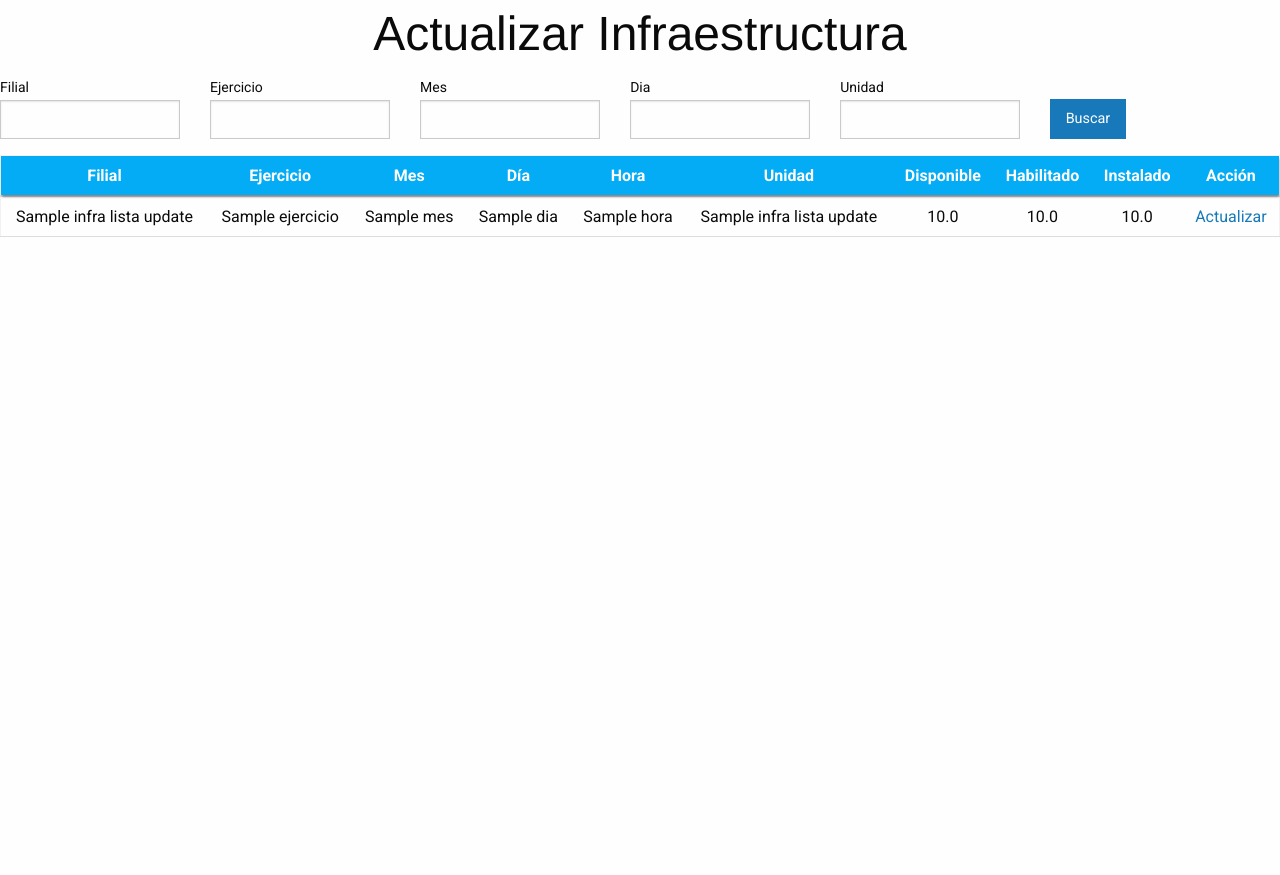
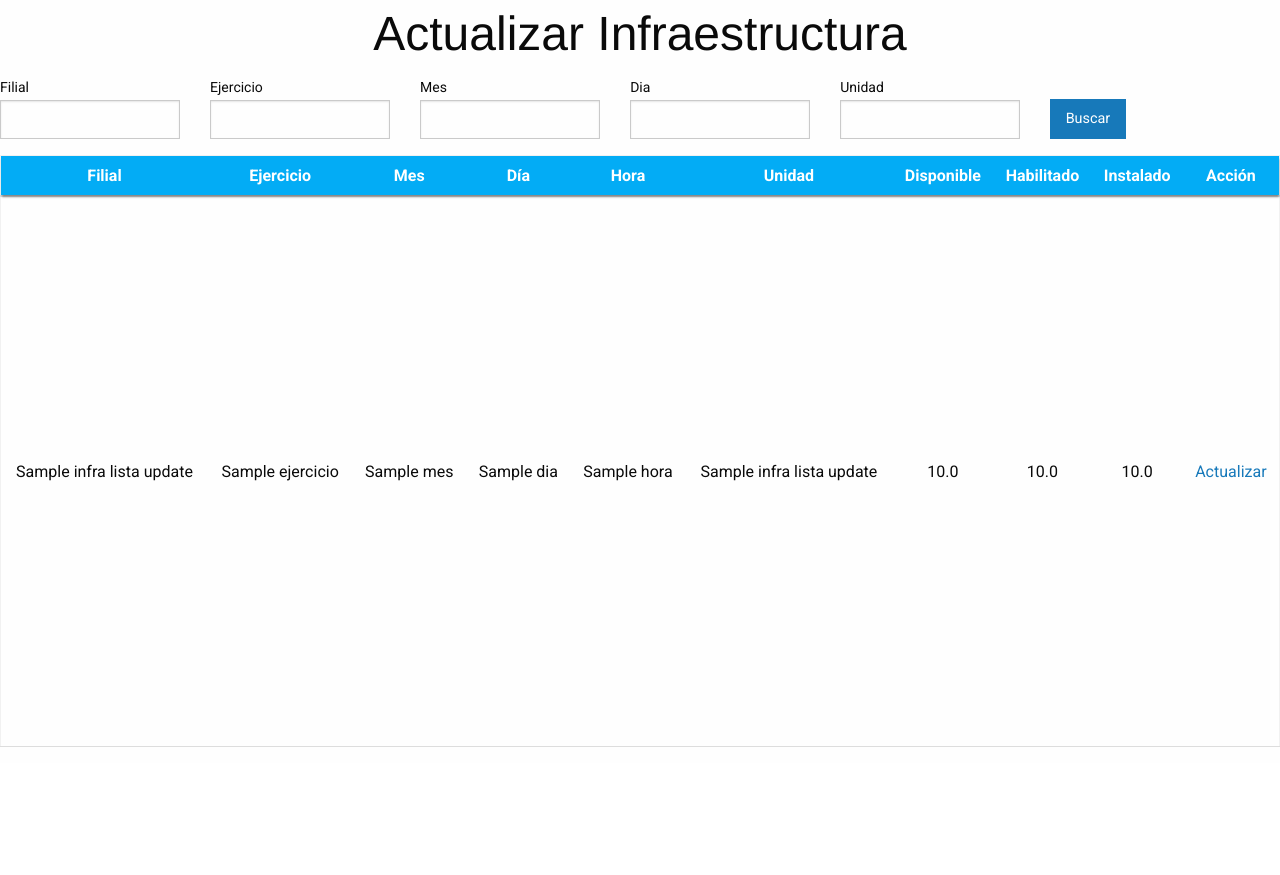
Before and after one commit to renevtvt/tesis, a Django app: template mantenedor/templates/infra/infra_lista_update.html in a window 1280 px wide. Shown: the part 91-966 px from the top of the page. After the commit the page ends 838 px from the top, so only its background shows below. Run offline with Django 5.2, Linux system fonts and the light colour scheme; the template is opened without the code that fills it: most values are stand-ins (such as "Sample title", 1, 10 or a date in 2020); form fields are guessed from the names that the template uses.

Commit message:
arreglos visuales menores

```diff
--- a/mantenedor/static/css/mystyle.css
+++ b/mantenedor/static/css/mystyle.css
@@ -5,10 +5,17 @@
     padding: 0.5em 1em 0.5em 1em;
 
 }.table-container {
-    height: 90vh; /* Ajusta la altura máxima del contenedor de la tabla según tus necesidades */
+    height: 84vh; /* Ajusta la altura máxima del contenedor de la tabla según tus necesidades */
     overflow-y: auto;
     /*position: relative;*/
     width: 100%; /* Asegura que el contenedor ocupe todo el ancho disponible */
+    display: flex;
+}.table-container-2 {
+    height: 76vh; /* Ajusta la altura máxima del contenedor de la tabla según tus necesidades */
+    overflow-y: auto;
+    /*position: relative;*/
+    width: 100%; /* Asegura que el contenedor ocupe todo el ancho disponible */
+    display: flex;
 }
 
 .fixed-header thead {
--- a/mantenedor/templates/infra/infra_lista.html
+++ b/mantenedor/templates/infra/infra_lista.html
@@ -31,7 +31,7 @@
 </div>
 
     {% if infra_vista %}
-    <div class="table-container">
+    <div class="table-container-2">
         <table class="fixed-header">
             <thead>
                 <tr>
--- a/mantenedor/templates/infra/infra_lista_update.html
+++ b/mantenedor/templates/infra/infra_lista_update.html
@@ -6,7 +6,7 @@
 {% block content %}
 <h1 class="text-center">Actualizar Infraestructura</h1>
 <div class="grid-x">
-    <form method="get" class="grid-x grid-margin-x">
+    <form method="get" class="grid-x grid-margin-x">{% csrf_token %}
         <div class="cell large-2">
             {{ form.filial.label_tag }}
             {{ form.filial }}
@@ -34,7 +34,7 @@
 </div>
 
 {% if infra_lista_update %}
-<div class="table-container">
+<div class="table-container-2">
     <table class="fixed-header">
         <thead>
             <tr>
--- a/mantenedor/templates/infra/infra_update.html
+++ b/mantenedor/templates/infra/infra_update.html
@@ -5,7 +5,7 @@
 
 {% block content %}
 <h1 class="text-center">Actualizar Infraestructura</h1>
-<form method="post" class="form">
+<form method="post" class="form">{% csrf_token %}
     {% csrf_token %}
     {{ form.as_p }}
     <button type="submit" class="button">Guardar</button>
--- a/mantenedor/templates/inicio.html
+++ b/mantenedor/templates/inicio.html
@@ -9,6 +9,7 @@
         <ul>
             <li><a href="{% url 'infra_app:carga_infra' %}">Cargar Infraestructura</a></li>
             <li><a href="{% url 'infra_app:infra_lista' %}">Listar Infraestructura</a></li>
+            <li><a href="{% url 'infra_app:infra_list_update' %}">Actualizar Infraestructura</a></li>
             <li><a href="{% url 'infra_app:delete_infra' %}">Borrar Infraestructura</a></li>
             <li><a href="{% url 'infra_app:carga_servicios' %}">Cargar Servicios</a></li>
             <li><a href="{% url 'infra_app:carga_unidades' %}">Cargar Unidades</a></li>
```
